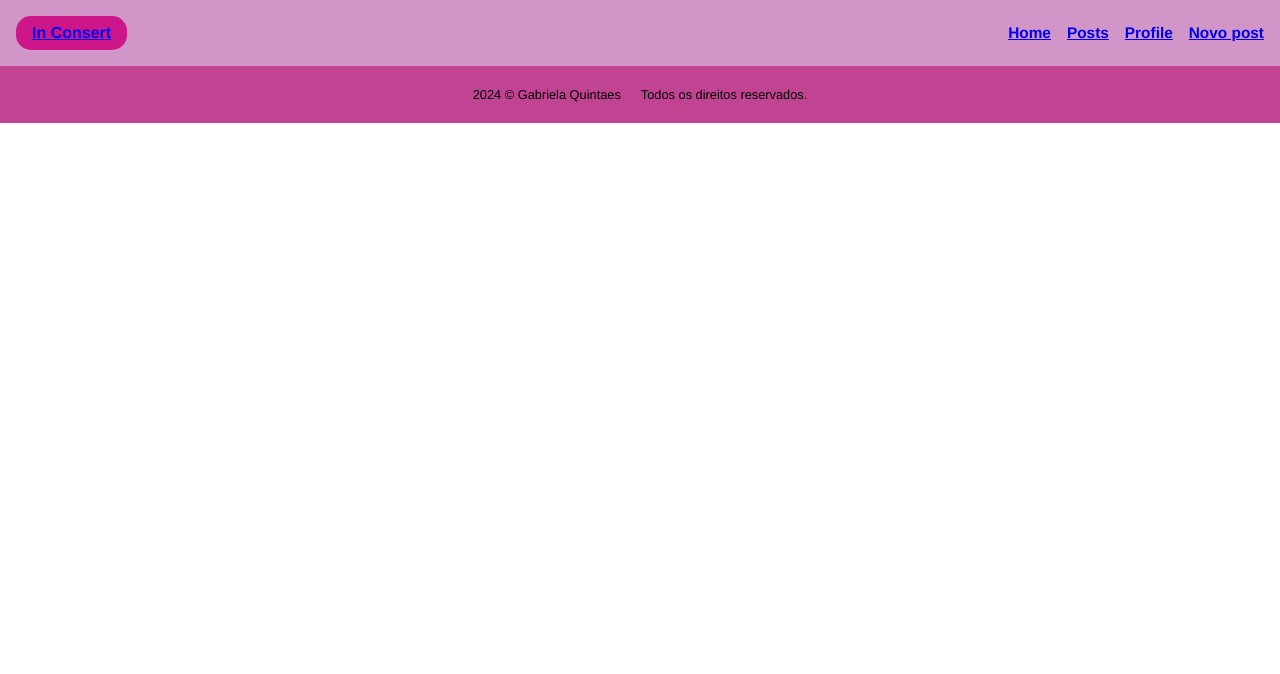
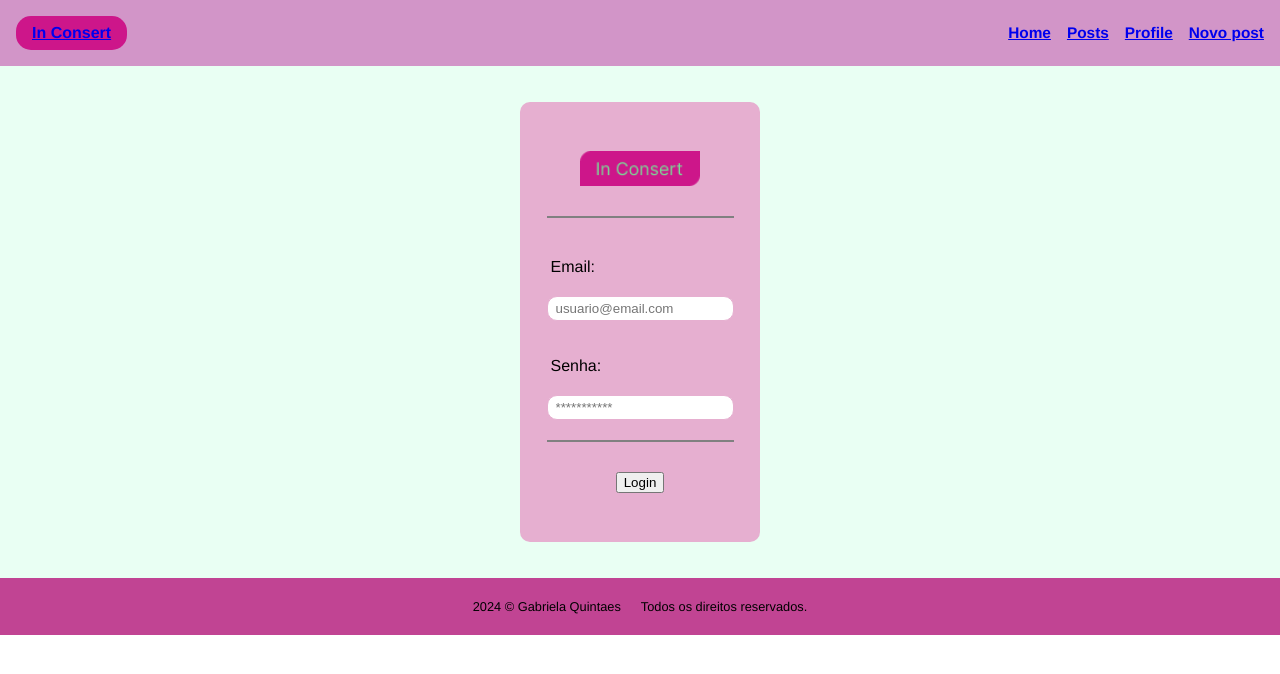
Before and after one commit to gabipq23/InConsert_Gabriela-Quintaes, a React (Vite) app: page /login in a window 1280 px wide. Shown: the top 674 px of the page. Built offline with nearby package versions, Linux system fonts and the light colour scheme.

Commit message:
correções

```diff
--- a/package.json
+++ b/package.json
@@ -10,10 +10,12 @@
     "preview": "vite preview"
   },
   "dependencies": {
+    "formik": "^2.4.6",
     "react": "^18.2.0",
     "react-dom": "^18.2.0",
     "react-icons": "^5.0.1",
-    "react-router-dom": "^6.23.0"
+    "react-router-dom": "^6.23.0",
+    "yup": "^1.4.0"
   },
   "devDependencies": {
     "@types/react": "^18.2.66",
--- a/src/App.jsx
+++ b/src/App.jsx
@@ -4,12 +4,12 @@ import { Profile } from "./screens/profile/profile"
 import { Home } from "./screens/Home/Home"
 import { NewPost } from "./componentes/NewPost/NewPost"
 import { PostList } from "./componentes/PostList/PostList"
-// import { Login } from "./screens/Login/Login"
+import { Login } from "./screens/Login/Login"
+import { FullPost } from "./componentes/FullPost/FullPost"
 
 import { BrowserRouter, Route, Routes, Link } from 'react-router-dom'
 
 import "./App.css"
-import FullPost from "./componentes/FullPost/FullPost"
 function App() {
 
   return (
@@ -30,8 +30,7 @@ function App() {
       <main>
         <Routes>
           <Route path="/" element={<Home />}></Route>
-          {/* <Route path="/login" element={<Login />}></Route> */}
-
+          <Route path="/login" element={<Login />}></Route>
           <Route path="/posts" element={<PostList />}></Route>
           <Route path="/profile" element={<Profile />}></Route>
           <Route path="/newPost" element={<NewPost />}></Route>
@@ -39,6 +38,7 @@ function App() {
         </Routes>
       </main>
       <Footer />
+
     </BrowserRouter>
 
   )
--- a/src/componentes/Cards/Card.jsx
+++ b/src/componentes/Cards/Card.jsx
@@ -1,16 +1,34 @@
 import styles from './Card.module.css'
 
 import { FaRegHeart } from "react-icons/fa";
+import { FaHeart } from "react-icons/fa";
 import { FaRegCommentDots } from "react-icons/fa";
 import { CgDetailsMore } from "react-icons/cg";
 import { MdDeleteForever } from "react-icons/md";
-import { useNavigate } from 'react-router-dom';
+import { useState } from 'react';
+
+import { Link } from 'react-router-dom';
 
 export function Card(props) {
   const post = props.post;
   const onDeletePost = props.onDeletePost
 
-  const navigate = useNavigate()
+  const [counter,setCounter] = useState(0)
+
+  const [liked,setLiked] = useState(false)
+
+
+  const countLikes = () =>{
+    if(liked){
+      setCounter(counter-1)
+    }else{
+      setCounter(counter+1)
+    }
+    setLiked(!liked)
+
+  }
+
+  const baseUrl = 'https://inconsert-pb-13d11-default-rtdb.asia-southeast1.firebasedatabase.app/'
 
   return (
 
@@ -21,14 +39,20 @@ export function Card(props) {
         <p>Data: {post.data}</p>
         <p>Descrição: {post.descricao}</p>
 
+        <div className={styles["icons"]}>
+            <span className={styles["iconItem"]}>
+              <p>{counter}</p>
+              <button onClick={countLikes}>
+                {liked ? <FaHeart size='20px' /> : <FaRegHeart size='20px'/>}</button>
 
-        <div className={styles["icons"]}>
-            <span className={styles["iconItem"]}><FaRegHeart size='20px'/></span>
-            <span className={styles["iconItem"]}><FaRegCommentDots size='20px' /></span>
-
-              <button onClick={() => navigate(`/post/${post.id}`)}  className={styles["iconItem"]}><CgDetailsMore size='20px' /></button>
-
-              <button onClick={() => onDeletePost(post.id)}  className={styles["iconItem"]}><MdDeleteForever size='20px' /></button>
+              </span>
+            <span className={styles["iconItem"]}>
+              <FaRegCommentDots size='20px' />
+              </span>
+            <Link to={post.id}>
+            <button   className={styles["iconItem"]}><CgDetailsMore size='20px' /></button>
+            </Link>
+            <button onClick={() => onDeletePost(post.id)}  className={styles["iconItem"]}><MdDeleteForever size='20px' /></button>
 
          </div>
 
--- a/src/componentes/Cards/Card.module.css
+++ b/src/componentes/Cards/Card.module.css
@@ -29,6 +29,8 @@
 
 }
 .iconItem{
+    display: flex;
+    align-items: center;
     cursor: pointer;
 }
 
--- a/src/componentes/FullPost/FullPost.jsx
+++ b/src/componentes/FullPost/FullPost.jsx
@@ -1,6 +1,6 @@
 import { useEffect, useState } from 'react'
 
-export default function FullPost ({id}) {
+export  function FullPost ({id}) {
 
     const baseUrl = 'https://inconsert-pb-13d11-default-rtdb.asia-southeast1.firebasedatabase.app/'
 
--- a/src/screens/Home/Home.jsx
+++ b/src/screens/Home/Home.jsx
@@ -1,11 +1,9 @@
 import { FiAward } from "react-icons/fi";
 import { FaRankingStar } from "react-icons/fa6";
-import { useNavigate } from "react-router-dom";
+
+import { Link } from 'react-router-dom'
 
 export function Home(){
-
-    const navigate = useNavigate()
-
 
     return(
         <div className="h-full">
@@ -47,7 +45,13 @@ export function Home(){
                         <div className="bg-[#EAFDF0] p-4 rounded-2xl shadow">
                             <p>Quer fazer parte desse show?</p>
                             <div className="flex items-center justify-center m-2">
-                                <button onClick={() => navigate(`/login`)} className="bg-[#CD168A] hover:bg-[#EE5DB6] px-5 py-1 rounded-2xl text-[#EAEAEA]">Login</button>
+
+
+                            <Link to='/login'>
+                                <button className="bg-[#CD168A] hover:bg-[#EE5DB6] px-5 py-1 rounded-2xl text-[#EAEAEA]">Login</button>
+                            </Link>
+
+
                             </div>
 
                         </div>
--- a/src/screens/Login/Login.jsx
+++ b/src/screens/Login/Login.jsx
@@ -1,32 +1,38 @@
 import styles from './Login.module.css'
+import {Link} from 'react-router-dom'
 
-export default function Login(){
-
+export  function Login(){
 
     return(
+        <div className={styles["container"]}>
 
-        <div className={styles["container-login"]}>
-            <form >
+        <div >
+            <form className={styles["container-login"]}>
                 <div className={styles["container-img"]}>
-                    <p>oiiiii</p>
+                    <img src='./src/assets/logo.png'></img>
                 </div>
                 <div className={styles["container-input"]}>
                     <div className={styles["input-box"]}>
-                <p className={styles["titulo-input"]}>Email</p>
+                        <p>Email:</p>
                         <input type="email" placeholder="usuario@email.com" required/>
                     </div>
                     <div className={styles["input-box"]}>
-                <p className={styles["titulo-input"]}>Senha</p>
+                        <p>Senha:</p>
                         <input type="password" placeholder="***********" required/>
                     </div>
                 </div>
 
-            <button type="submit" className={styles["botao-login botao-padrao"]}>Login</button>
+                <Link to={'/'}>
+                <div className="flex items-center justify-center m-2">
+                    <button type="submit" className="bg-[#CD168A] hover:bg-[#EE5DB6] px-5 py-1 rounded-2xl text-[#EAEAEA]">Login</button>
+                </div>
+                </Link>
+
             </form>
-
 
         </div>
 
+    </div>
 
     )
 }
--- a/src/screens/Login/Login.module.css
+++ b/src/screens/Login/Login.module.css
@@ -1,24 +1,21 @@
-
-
-    form{
-        gap: 1rem;
+.container{
    display: flex;
-        flex-direction: column;
    justify-content: center;
-        align-items: center;
 }
 
 .container-login{
     position: relative;
     min-width: 200px;
-        background-color: white;
+    height: 400px;
+    margin: 36px 20px;
+    background-color: #E6AFD0;
     border-radius: 10px;
     display: flex;
     justify-content: center;
     align-items: center;
     flex-direction: column;
-        padding: 0rem 2rem 2rem 2rem;
-        gap: 1.2rem;
+    padding: 20px;
+    gap: 30px;
 }
 
 .container-login .input-box{
@@ -27,10 +24,29 @@
     height: 100%;
 }
 
+.container-input{
+    display: flex;
+    flex-direction: column;
+    gap: 16px;
+    padding: 20px 0;
+    border-top: 2px solid gray;
+    border-bottom: 2px solid gray;
+}
+
+.container-input p{
+    padding: 4px;
+}
+
+.container-input input{
+    padding: 4px 0 4px 8px;
+    border-radius: 10px ;
+    border: 1px solid #E6AFD0;
+}
+/*
 .input-box input{
     width: 100%;
     height: 100%;
-        background: #CAC8EA;
+    background: #D9D9D9;
     border: none;
     outline: none;
     font-weight: 600;
@@ -46,28 +62,13 @@
     color: #767676;
 }
 
-
-
-    .botao-login{
-        width: 160px;
-        border: none;
-        height: 32px;
-        font-weight: bold;
-        outline: none;
-        border-radius: 0.7rem;
-        font-size: 16px;
-        font-weight: 600;
-    }
-
-
-
 .titulo-input {
     background-color:white;
     width:100px;
     font-size:18px;
     font-weight: bold;
     height: 22px;
-        bottom: 2rem;
+    bottom: 2.4rem;
     left: 16px;
     color: #404040;
     position: absolute;
@@ -81,16 +82,16 @@
     display: flex;
     gap: 2rem;
     flex-direction: column;
-    }
+} */
 
 .container-img{
     display: flex;
     flex-direction: column;
     width: 100%;
-        justify-content: center;
+    justify-content: start;
     align-items: center;
 }
 
 .container-img img{
-        margin-bottom: 1.25rem;
+    width: 120px;
 }
--- a/src/screens/profile/profile.jsx
+++ b/src/screens/profile/profile.jsx
@@ -2,6 +2,7 @@ import { FaAward } from "react-icons/fa";
 import { Accordion } from "../../componentes/Accordion/accordion";
 import { useEffect } from "react";
 import { useState } from "react";
+import { Link } from 'react-router-dom'
 
 export function Profile(){
 
@@ -67,9 +68,11 @@ export function Profile(){
 
             </div>
 
+            <Link to={'/'}>
             <div className="flex items-center justify-center m-2">
                 <button className="bg-[#CD168A] hover:bg-[#EE5DB6] px-5 py-1 rounded-2xl text-[#EAEAEA]">Logout</button>
             </div>
+            </Link>
         </div>
     )
 }
```
Also changed, not shown: src/assets/logo.png (added), 1 other file (tests, documents, lock files or other folders). Lines whose indentation alone changed are shown as unchanged.
